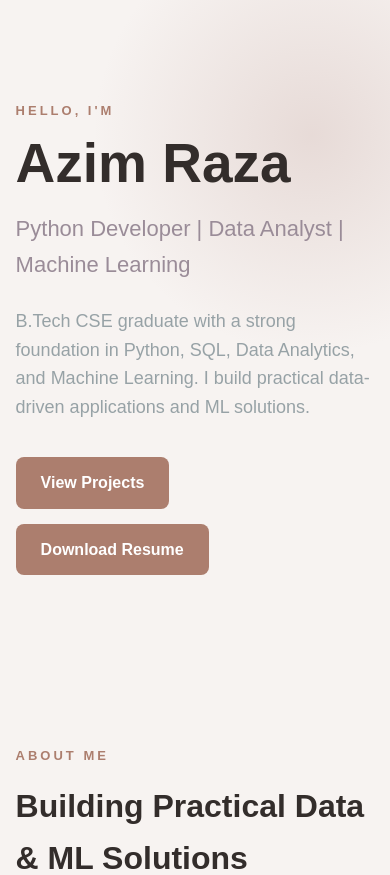
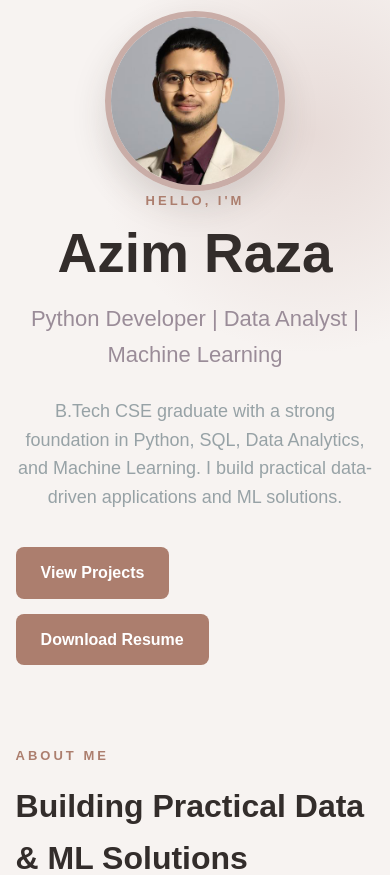
Before and after one commit to AzimRaza/Portfolio, a Django app: page / in a window 390 px wide. Shown: the part 98-973 px from the top of the page. Run offline with Django 5.2, Linux system fonts and the light colour scheme.

Commit message:
Added profile photo and responsive hero section

```diff
--- a/static/css/style.css
+++ b/static/css/style.css
@@ -151,6 +151,21 @@ a {
   display: flex;
   gap: 15px;
   flex-wrap: wrap;
+}
+
+.hero-image {
+  display: flex;
+  justify-content: center;
+  align-items: center;
+}
+
+.hero-image img {
+  width: 220px;
+  height: 220px;
+  object-fit: cover;
+  border-radius: 50%;
+  border: 6px solid var(--pale-dogwood);
+  box-shadow: 0 15px 35px rgba(51, 45, 43, 0.15);
 }
 
 /* ================================
@@ -492,4 +507,25 @@ footer {
   .nav-links a {
     font-size: 14px;
   }
+
+  .hero-container {
+    grid-template-columns: 1fr;
+    text-align: center;
+    gap: 30px;
+  }
+
+  .hero-content {
+    display: flex;
+    flex-direction: column;
+    align-items: center;
+  }
+
+  .hero-image {
+    order: -1;
+  }
+
+  .hero-image img {
+    width: 180px;
+    height: 180px;
+  }
 }
--- a/templates/core/home.html
+++ b/templates/core/home.html
@@ -32,6 +32,9 @@
     <!-- Hero -->
     <section id="home" class="hero">
       <div class="container hero-container">
+        <div class="hero-image">
+          <img src="{% static 'images/profile.jfif' %}" alt="Azim Raza" />
+        </div>
         <div class="hero-content">
           <p class="hero-label">HELLO, I'M</p>
 
```
Also changed, not shown: static/images/profile.jfif (added).
